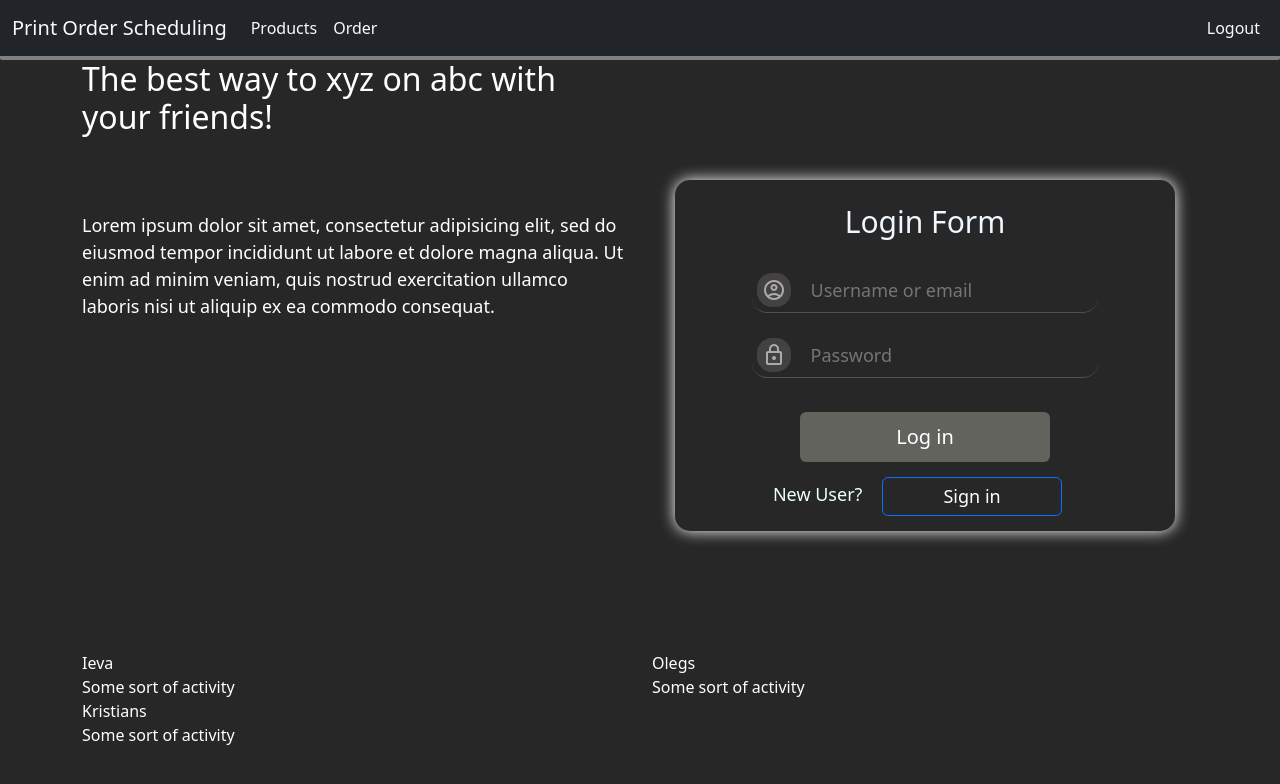
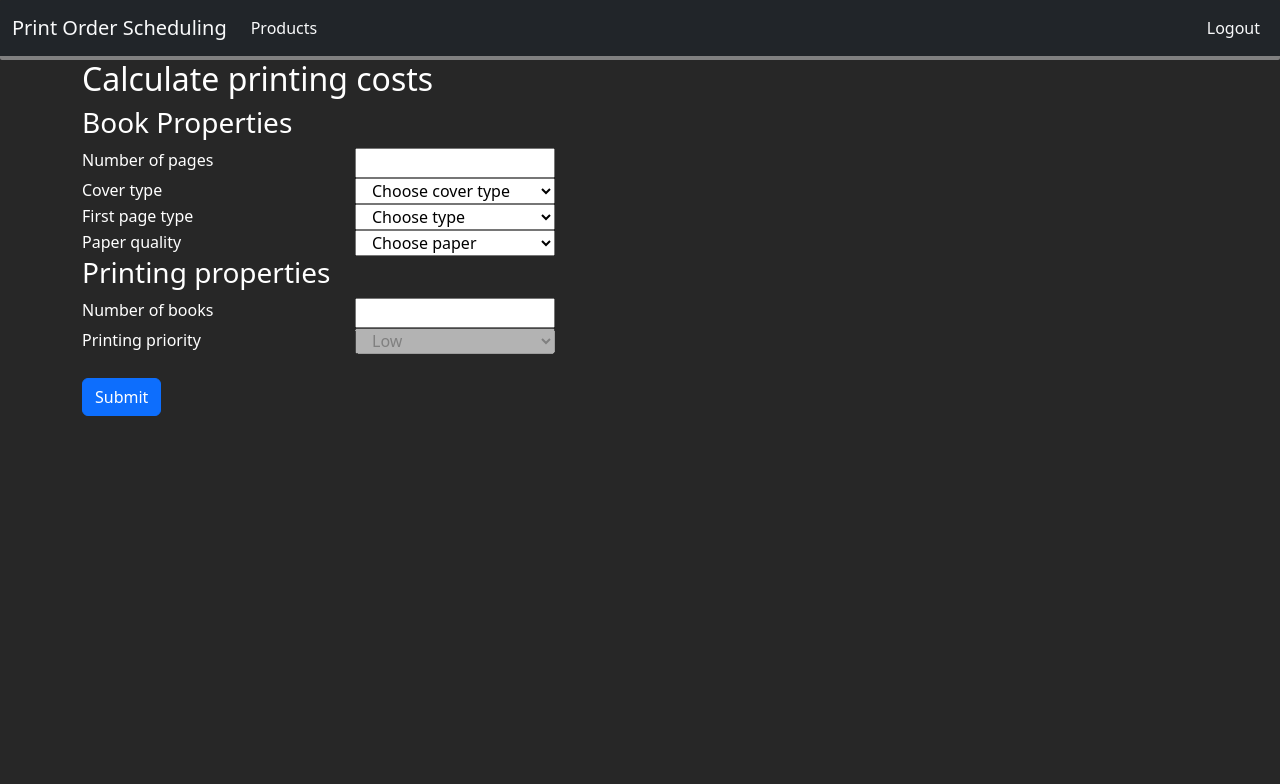
Before and after one commit to Projektesanas-projekts/PrintOrderScheduling.Web, an Angular app in the folder ClientApp/: page /order-form in a window 1280 px wide. Before the commit this address led to /home. Shown: the top 784 px of the page. Built offline with nearby package versions, Linux system fonts and the light colour scheme.

Commit message:
OrderForm basic layout and styles

```diff
--- a/ClientApp/src/app/app-routing.module.ts
+++ b/ClientApp/src/app/app-routing.module.ts
@@ -4,13 +4,14 @@ import { LoginComponent } from './components/login/login.component';
 import { ProductListComponent } from './components/product-list/product-list.component';
 import { AuthGuard } from './guards/auth.guard';
 import { HomeComponent } from './components/home/home.component';
+import { OrderFormComponent } from './components/order-form/order-form.component';
 
 const routes: Routes = [
   {path: '', component:ProductListComponent, pathMatch:'full', canActivate: [AuthGuard]},
   {path: 'home', component:HomeComponent},
   {path: 'login', component:LoginComponent},
   {path: 'products', component:ProductListComponent, canActivate: [AuthGuard]},
-  // {path: 'order-form', component:OrderFormComponent, canActivate: [AuthGuard]},
+  {path: 'order-form', component:OrderFormComponent},
   {
     path: 'service',
     loadChildren: () => import('./modules/product-service/product-service.module').then(m => m.ProductServiceModule),
--- a/ClientApp/src/app/app.component.html
+++ b/ClientApp/src/app/app.component.html
@@ -11,8 +11,8 @@
         </li>
       </ul>
       <ul class="navbar-nav me-auto mb-2 mb-lg-0">
-        <li  class="nav-item">
-          <a class="nav-link text-light" routerLink="/product-list">Order</a>
+        <li *ngIf="isLoggedIn" class="nav-item">
+          <a class="nav-link text-light" routerLink="/order-form">Products</a>
         </li>
       </ul>
       <ul class="navbar-nav">
--- /dev/null
+++ b/ClientApp/src/app/components/order-form/order-form.component.html
@@ -0,0 +1,65 @@
+<div class="container main-container ">
+    <h2>Calculate printing costs</h2>
+    <form (ngSubmit)="onSubmit()">
+        <h3>Book Properties</h3>
+        <div class= "form-item row row-cols-6">
+            <div class="label col-md-3">
+                Number of pages
+            </div>
+            <input class="form-field col-md-3" type="number" name="numopag" id="numopag" formControlName="numopag">
+        </div>
+        <div class= "form-item row row-cols-6">
+            <div class="label col-md-3">
+                Cover type
+            </div>
+            <select class="form-field col-md-3"  id="cover-type" name="cover-type">
+                <option value="select">Choose cover type</option>
+                <option value="hard">Hard</option>
+                <option value="soft">Soft</option>
+                <option value="newspaper">Newspaper</option>
+            </select>
+        </div>
+
+
+        <div class= "form-item row row-cols-6">
+            <div class="label col-md-3">
+                First page type
+            </div>
+            <select class="form-field col-md-3"  id="first-page-type" name="first-page-type">
+                <option value="select">Choose type</option>
+                <option value="temp">Template</option>
+            </select>
+        </div>
+        <div class= "form-item row row-cols-6">
+            <div class="label col-md-3">
+                Paper quality
+            </div>
+            <select class="form-field col-md-3"  id="paper-quality" name="paper-quality">
+                <option value="select">Choose paper</option>
+                <option value="temp">Template</option>
+            </select>
+        </div>
+        <h3>Printing properties</h3>
+        <div class= "form-item row row-cols-6">
+            <div class="label col-md-3">
+                Number of books
+            </div>
+            <input class="form-field col-md-3" type="number" name="number-of-books" id="number-of-books" formControlName="number-of-books">
+        </div>
+        <div class= "form-item row row-cols-6">
+            <div class="label col-md-3">
+                Printing priority
+            </div>
+            <select class="form-field col-md-3"  id="print-priority" name="print-priority" disabled>
+                <option value="select">Low</option>
+                <option value="hard">Normal</option>
+                <option value="soft">Urgent</option>
+            </select>
+        </div>
+        <button type="submit" class="btn btn-primary mt-4" > Submit </button>
+    </form>
+    <div *ngIf="orderFormReady">
+        <span>Costs: </span>
+        <span>ETA: </span>
+    </div>
+  </div>
--- /dev/null
+++ b/ClientApp/src/app/components/order-form/order-form.component.scss
@@ -0,0 +1,11 @@
+.main-container{
+    color: white;
+    .form-item{
+
+
+        .form-field{
+            width: 200px;
+        }
+    }
+
+}
--- /dev/null
+++ b/ClientApp/src/app/components/order-form/order-form.component.ts
@@ -0,0 +1,17 @@
+import { Component } from '@angular/core';
+import { CommonModule } from '@angular/common';
+
+@Component({
+  selector: 'app-order-form',
+  standalone: true,
+  imports: [CommonModule],
+  templateUrl: './order-form.component.html',
+  styleUrl: './order-form.component.scss'
+})
+export class OrderFormComponent {
+  orderFormReady: boolean = false;
+
+  onSubmit(): void {
+    this.orderFormReady = true;
+  }
+}
```
Also changed, not shown: 2 other files (tests, documents, lock files or other folders).
